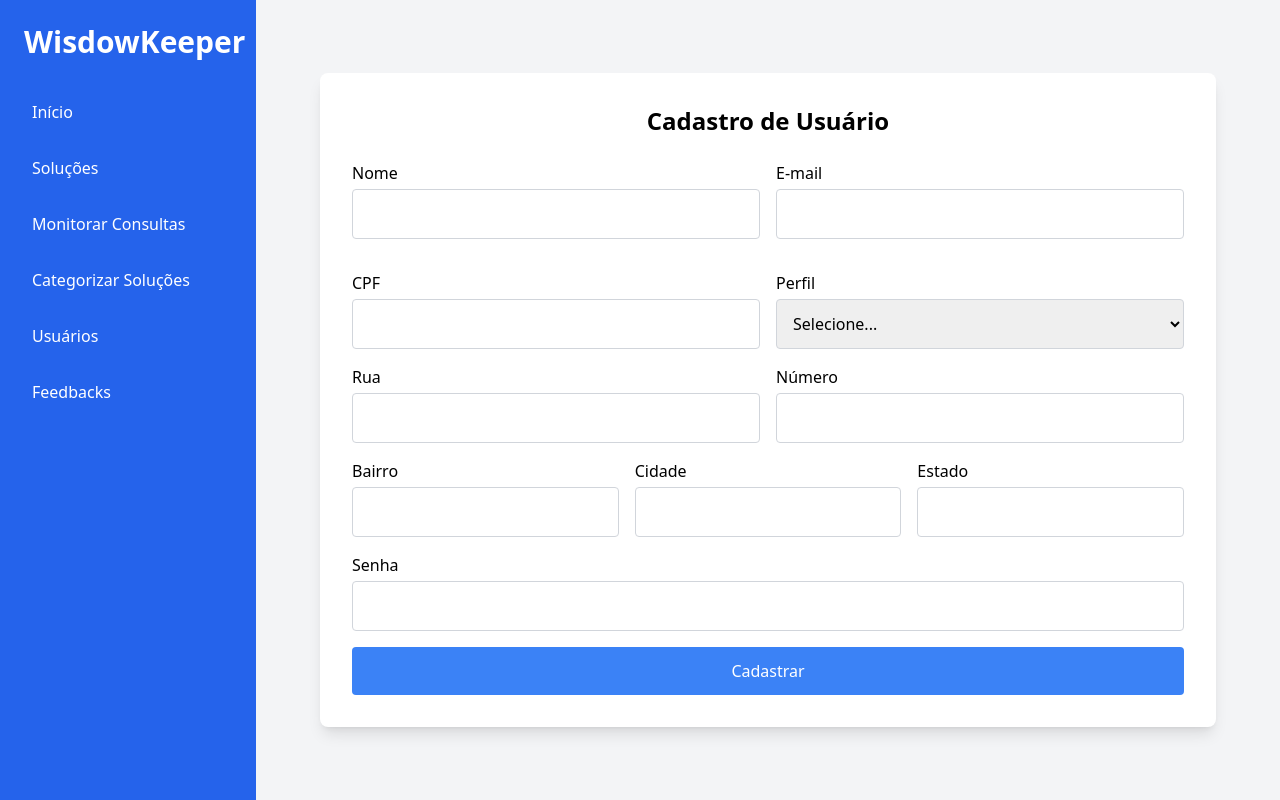
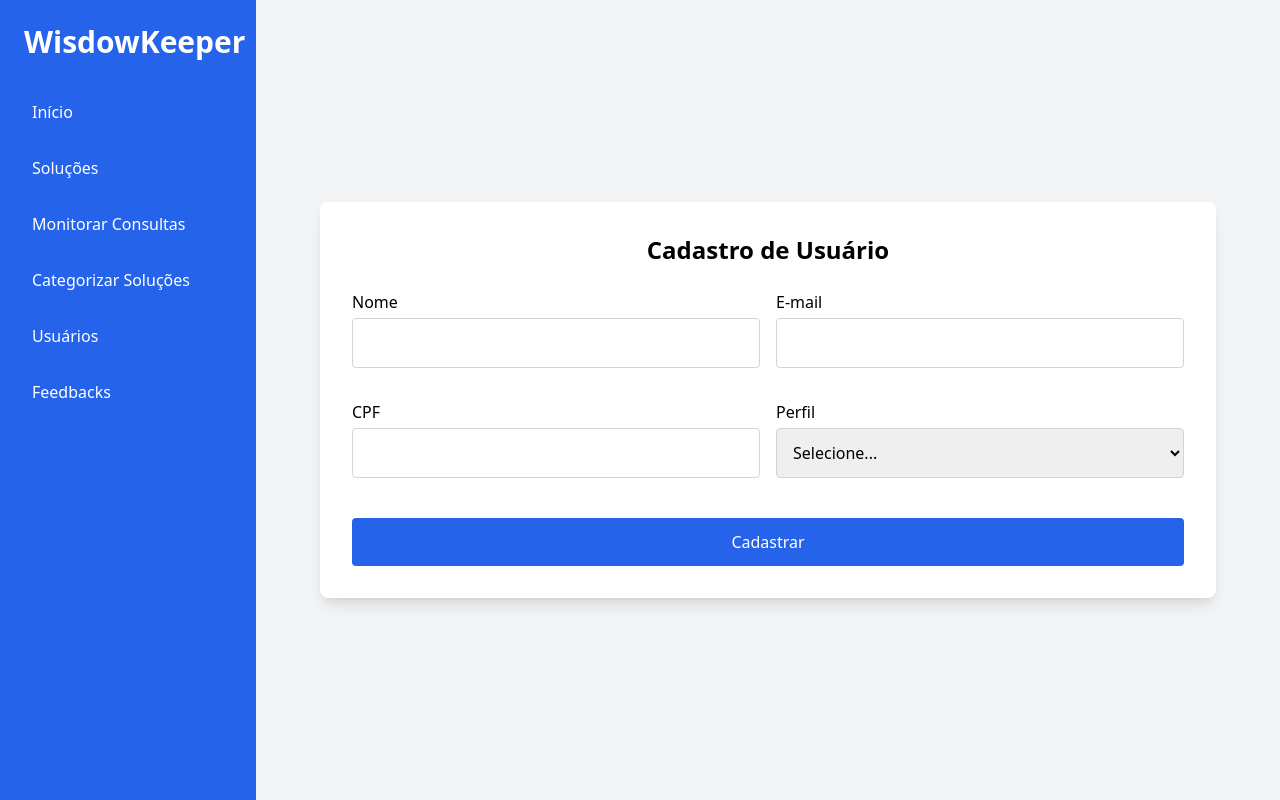
Before and after one commit to etflexa/wisdowkeeper, a React (Vite) app in the folder frontend/: page /cadastro in a window 1280 px wide. Built offline with nearby package versions, Linux system fonts and the light colour scheme.

Commit message:
novo navigate

```diff
--- a/frontend/src/pages/Cadastro/index.tsx
+++ b/frontend/src/pages/Cadastro/index.tsx
@@ -1,13 +1,10 @@
 import React, { useState } from "react";
-import Sidebar from "../../components/Sidebar"
+import { useNavigate } from "react-router-dom"; // Importação do useNavigate
+import Sidebar from "../../components/Sidebar";
 
 const Cadastro = () => {
-
+  const navigate = useNavigate(); // Hook para navegação
   const [isSidebarOpen] = useState(false);
-
-
-
-
   const [formData, setFormData] = useState({
     nome: "",
     email: "",
@@ -22,11 +19,10 @@ const Cadastro = () => {
   });
 
   const [errors, setErrors] = useState({} as Record<string, string>);
-
   const perfis = ["Estagiário", "Desenvolvedor", "Supervisor", "Administrador"];
 
   const validateCPF = (cpf: string) => {
-    cpf = cpf.replace(/\D/g, ""); // Remove caracteres não numéricos
+    cpf = cpf.replace(/\D/g, "");
     if (cpf.length !== 11 || /^(\d)\1+$/.test(cpf)) return false;
 
     let soma = 0;
@@ -44,7 +40,7 @@ const Cadastro = () => {
 
   const handleChange = (e: React.ChangeEvent<HTMLInputElement | HTMLSelectElement>) => {
     setFormData({ ...formData, [e.target.name]: e.target.value });
-    setErrors({ ...errors, [e.target.name]: "" }); // Limpa os erros ao modificar o campo
+    setErrors({ ...errors, [e.target.name]: "" });
   };
 
   const validate = () => {
@@ -84,54 +80,37 @@ const Cadastro = () => {
     if (validate()) {
       const token = localStorage.getItem('jwt');
 
-      const response = await  fetch('https://wisdowkeeper-o6y5.vercel.app/cadastro', {
-
+      const response = await fetch('https://wisdowkeeper-o6y5.vercel.app/cadastro', {
         method: 'POST',
         headers: {
-            'Content-Type': 'application/json', // Define o tipo de conteúdo como JSON
+          'Content-Type': 'application/json',
           'Authorization': `Bearer ${token}`
         },
-        body: JSON.stringify(formData) // Converte os dados do formulário em JSON
-    })
+        body: JSON.stringify(formData)
+      });
+
       if (!response.ok) {
         if (response.status === 422) {
-          alert("O endereço de email ja está sendo usado" );
+          alert("O endereço de email já está sendo usado.");
         }
         if (response.status === 433) {
-          alert("O CPF já está sendo utilizado, indique outro" );
+          alert("O CPF já está sendo utilizado, indique outro.");
         }
         if (response.status === 400) {
-          alert("Faça login para cadastrar usuário" );
-          window.location.href = "https://wisdowkeeper-o6y5.vercel.app/";
+          alert("Faça login para cadastrar usuário.");
+          window.location.href = "https://wisdowkeeper-o6y5.vercel.app";
+        }
+        throw new Error(`Erro: ${response.status} - ${response.statusText}`);
       }
 
-
-        throw new Error(`Erro: ${response.status} - ${response.statusText}`);
-
-      }
-      alert("Cadastro realizado" );
-      window.location.href = `https://wisdowkeeper-o6y5.vercel.app/dashboard`;
-
-
-
-
-
-
-
-
-
-
-
-
-
+      alert("Cadastro realizado!");
+      navigate('/dashboard'); // Redireciona para o Dashboard
     }
   };
 
   return (
-    <div className="min-h-screen flex  bg-gray-100">
-      {/* Sidebar */}
+    <div className="min-h-screen flex bg-gray-100">
       <Sidebar isSidebarOpen={isSidebarOpen} />
-
       <div className="flex-1 flex justify-center items-center">
         <form
           onSubmit={handleSubmit}
@@ -141,188 +120,63 @@ const Cadastro = () => {
 
           <div className="grid grid-cols-2 gap-4">
             <div className="mb-4">
-            <label className="block font-medium mb-1" htmlFor="nome">
-              Nome
-            </label>
+              <label className="block font-medium mb-1" htmlFor="nome">Nome</label>
               <input
                 id="nome"
                 name="nome"
                 type="text"
                 value={formData.nome}
                 onChange={handleChange}
-              className={`w-full p-3 border rounded ${
-                errors.nome ? "border-red-500" : "border-gray-300"
-              }`}
+                className={`w-full p-3 border rounded ${errors.nome ? "border-red-500" : "border-gray-300"}`}
               />
-
               {errors.nome && <p className="text-red-500 text-sm">{errors.nome}</p>}
-
             </div>
 
-
             <div className="mb-4">
-            <label className="block font-medium mb-1" htmlFor="email">
-              E-mail
-            </label>
+              <label className="block font-medium mb-1" htmlFor="email">E-mail</label>
               <input
                 id="email"
                 name="email"
                 type="email"
                 value={formData.email}
                 onChange={handleChange}
-              className={`w-full p-3 border rounded ${
-                errors.email ? "border-red-500" : "border-gray-300"
-              }`}
+                className={`w-full p-3 border rounded ${errors.email ? "border-red-500" : "border-gray-300"}`}
               />
               {errors.email && <p className="text-red-500 text-sm">{errors.email}</p>}
             </div>
 
             <div className="mb-4">
-            <label className="block font-medium mb-1" htmlFor="cpf">
-              CPF
-            </label>
+              <label className="block font-medium mb-1" htmlFor="cpf">CPF</label>
               <input
                 id="cpf"
                 name="cpf"
                 type="text"
                 value={formData.cpf}
                 onChange={handleChange}
-              className={`w-full p-3 border rounded ${
-                errors.cpf ? "border-red-500" : "border-gray-300"
-              }`}
+                className={`w-full p-3 border rounded ${errors.cpf ? "border-red-500" : "border-gray-300"}`}
               />
               {errors.cpf && <p className="text-red-500 text-sm">{errors.cpf}</p>}
             </div>
 
             <div className="mb-4">
-            <label className="block font-medium mb-1" htmlFor="perfil">
-              Perfil
-            </label>
+              <label className="block font-medium mb-1" htmlFor="perfil">Perfil</label>
               <select
                 id="perfil"
                 name="perfil"
                 value={formData.perfil}
                 onChange={handleChange}
-              className={`w-full p-3 border rounded ${
-                errors.perfil ? "border-red-500" : "border-gray-300"
-              }`}
+                className={`w-full p-3 border rounded ${errors.perfil ? "border-red-500" : "border-gray-300"}`}
               >
                 <option value="">Selecione...</option>
                 {perfis.map((perfil) => (
-                <option key={perfil} value={perfil}>
-                  {perfil}
-                </option>
+                  <option key={perfil} value={perfil}>{perfil}</option>
                 ))}
               </select>
               {errors.perfil && <p className="text-red-500 text-sm">{errors.perfil}</p>}
             </div>
           </div>
 
-        <div className="grid grid-cols-2 gap-4">
-          <div className="mb-4">
-            <label className="block font-medium mb-1" htmlFor="rua">
-              Rua
-            </label>
-            <input
-              id="rua"
-              name="rua"
-              type="text"
-              value={formData.rua}
-              onChange={handleChange}
-              className={`w-full p-3 border rounded ${
-                errors.endereco ? "border-red-500" : "border-gray-300"
-              }`}
-            />
-          </div>
-
-          <div className="mb-4">
-            <label className="block font-medium mb-1" htmlFor="numero">
-              Número
-            </label>
-            <input
-              id="numero"
-              name="numero"
-              type="text"
-              value={formData.numero}
-              onChange={handleChange}
-              className={`w-full p-3 border rounded ${
-                errors.endereco ? "border-red-500" : "border-gray-300"
-              }`}
-            />
-          </div>
-        </div>
-
-        <div className="grid grid-cols-3 gap-4">
-          <div className="mb-4">
-            <label className="block font-medium mb-1" htmlFor="bairro">
-              Bairro
-            </label>
-            <input
-              id="bairro"
-              name="bairro"
-              type="text"
-              value={formData.bairro}
-              onChange={handleChange}
-              className={`w-full p-3 border rounded ${
-                errors.endereco ? "border-red-500" : "border-gray-300"
-              }`}
-            />
-          </div>
-
-          <div className="mb-4">
-            <label className="block font-medium mb-1" htmlFor="cidade">
-              Cidade
-            </label>
-            <input
-              id="cidade"
-              name="cidade"
-              type="text"
-              value={formData.cidade}
-              onChange={handleChange}
-              className={`w-full p-3 border rounded ${
-                errors.endereco ? "border-red-500" : "border-gray-300"
-              }`}
-            />
-          </div>
-
-          <div className="mb-4">
-            <label className="block font-medium mb-1" htmlFor="estado">
-              Estado
-            </label>
-            <input
-              id="estado"
-              name="estado"
-              type="text"
-              value={formData.estado}
-              onChange={handleChange}
-              className={`w-full p-3 border rounded ${
-                errors.endereco ? "border-red-500" : "border-gray-300"
-              }`}
-            />
-          </div>
-        </div>
-
-        <div className="mb-4">
-          <label className="block font-medium mb-1" htmlFor="senha">
-            Senha
-          </label>
-          <input
-            id="senha"
-            name="senha"
-            type="password"
-            value={formData.senha}
-            onChange={handleChange}
-            className={`w-full p-3 border rounded ${
-              errors.senha ? "border-red-500" : "border-gray-300"
-            }`}
-          />
-          {errors.senha && <p className="text-red-500 text-sm">{errors.senha}</p>}
-        </div>
-
-        <button
-          type="submit"
-          className="w-full bg-blue-500 text-white py-3 rounded font-medium hover:bg-blue-600"
-        >
+          <button type="submit" className="w-full bg-blue-600 text-white py-3 rounded mt-6 hover:bg-blue-700">
             Cadastrar
           </button>
         </form>
```
Lines whose indentation alone changed are shown as unchanged.
